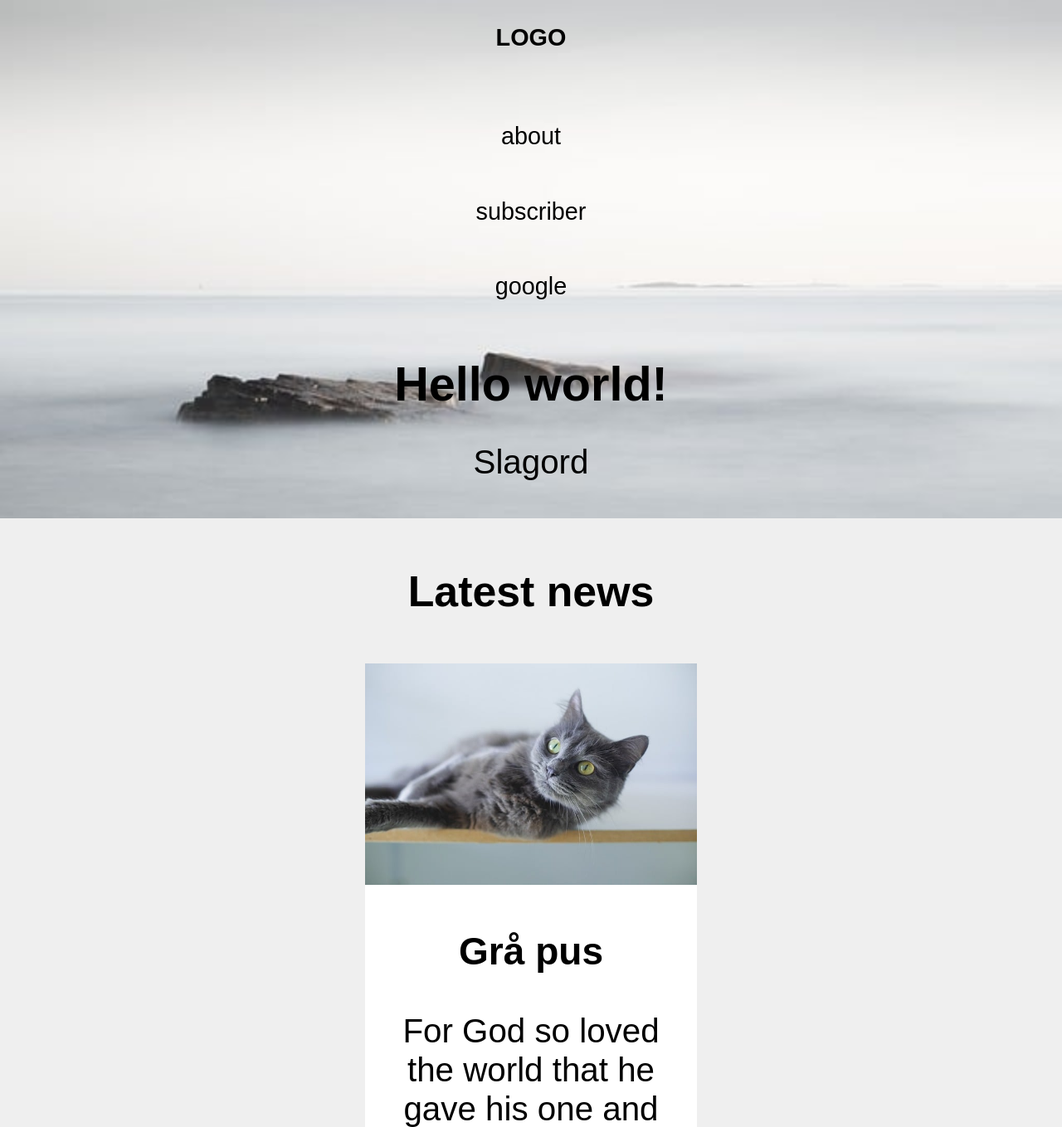
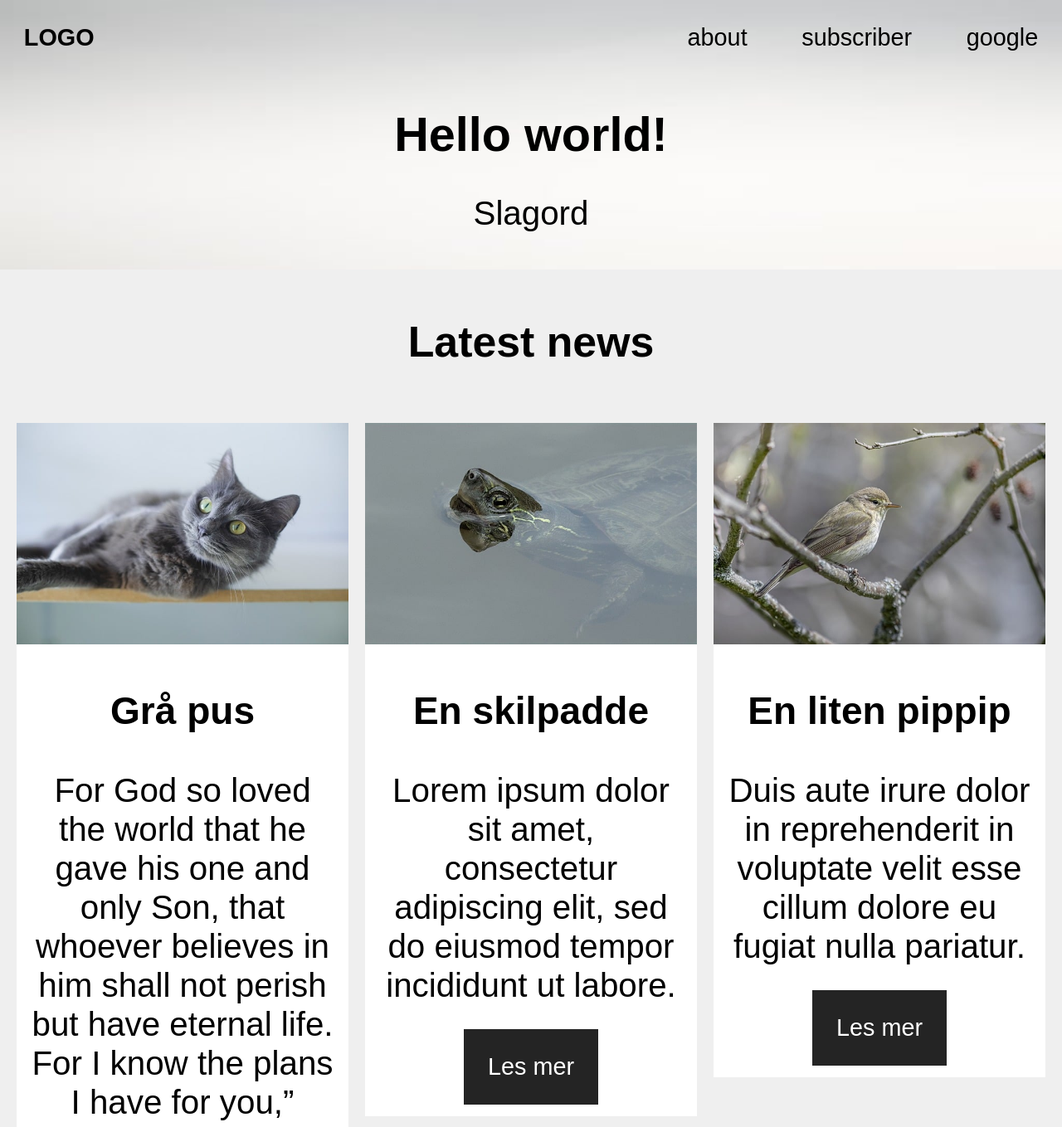
Before and after one commit to idatol/html-og-css, a plain HTML site: page index.html in a window 1280 px wide. Shown: the top 1359 px of the page at 83% size. Drawn offline with Linux system fonts and the light colour scheme.

Commit message:
Lagdt til media only

```diff
--- a/styler.css
+++ b/styler.css
@@ -136,3 +136,48 @@ footer nav ul {
         height: 70px;
         border-radius: 50%;
     }
+
+    @media only screen and (min-width: 600px){
+
+        header nav span{
+            float: left;
+        }
+
+        header nav ul{
+            float: right;
+            margin: 0;
+        }
+
+        header nav ul li{
+            display: inline-block;
+        }
+
+        header nav{
+            overflow: hidden;
+        }
+
+        main section{
+            overflow: hidden;
+            max-width: 1260px;
+            width: 100%;
+            margin: 0 auto;
+        }
+
+        main article{
+            float: left;
+            margin: 10px;
+        }
+
+        #about-section{
+            overflow: hidden;
+        }
+
+        #about-section div{
+            float: left;
+            width: 720px;
+        }
+
+        #about-section div h2{
+            float: right;
+        }
+    }
```
